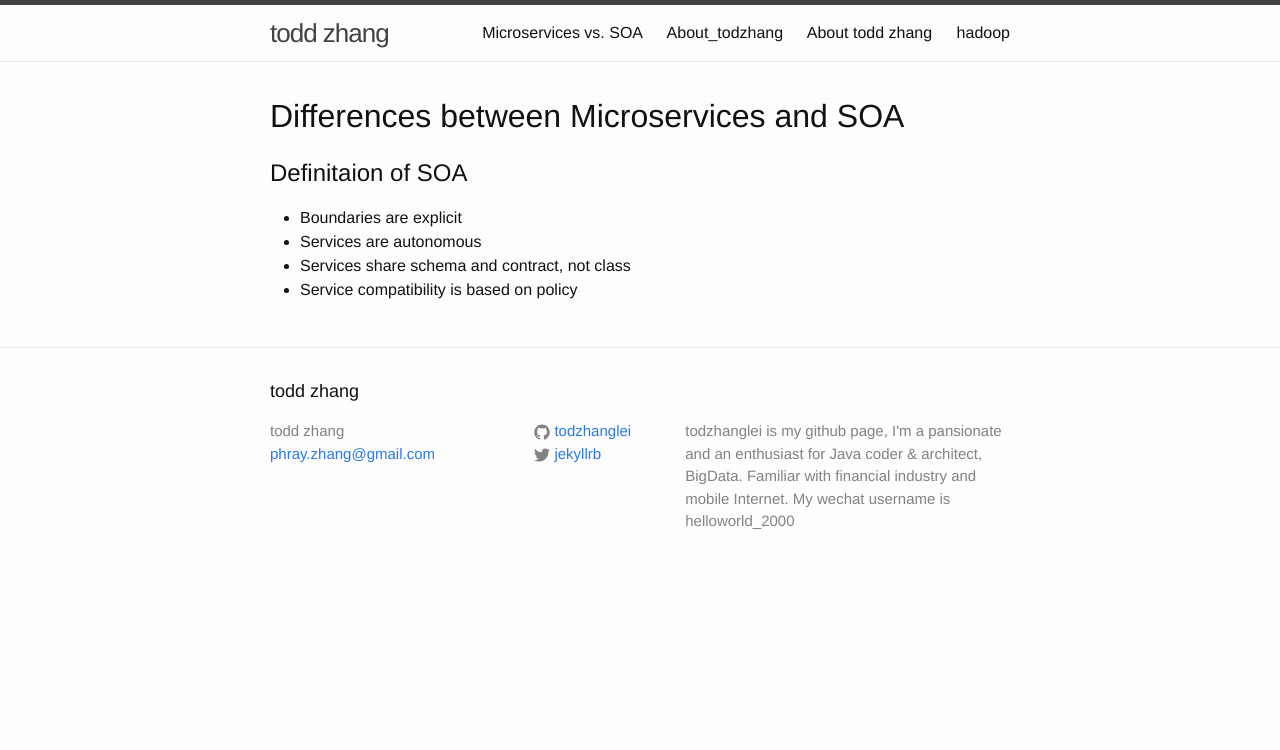
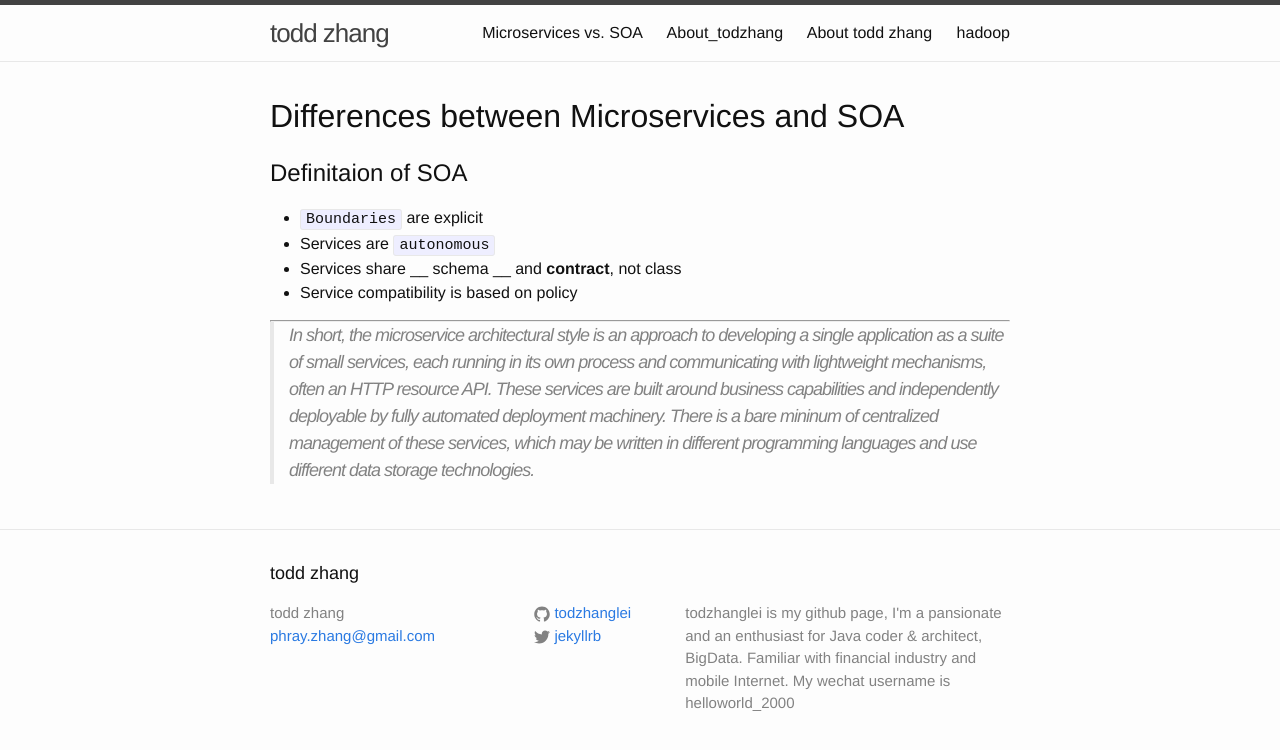
Before and after one commit to CloudsDocker/todzhanglei.github.io, a Jekyll site: the page built from MicroservicesVsSOA.md, in a window 1280 px wide. Shown: the top 750 px of the page. Built offline with Jekyll 4.4.1, drawn with Linux system fonts in a browser that asks for light colours.

Commit message:
Update MicroservicesVsSOA.md

```diff
--- a/MicroservicesVsSOA.md
+++ b/MicroservicesVsSOA.md
@@ -7,7 +7,11 @@ title: Microservices vs. SOA
 
 ## Definitaion of SOA
 
-- Boundaries are explicit
-- Services are autonomous
-- Services share schema and contract, not class
+- `Boundaries` are explicit
+- Services are `autonomous`
+- Services share __ schema __ and **contract**, not class
 - Service compatibility is based on policy
+
+---
+
+> In short, the microservice architectural style is an approach to developing a single application as a suite of small services, each running in its own process and communicating with lightweight mechanisms, often an HTTP resource API. These services are built around business capabilities and independently deployable by fully automated deployment machinery. There is a bare mininum of centralized management of these services, which may be written in different programming languages and use different data storage technologies.
```
